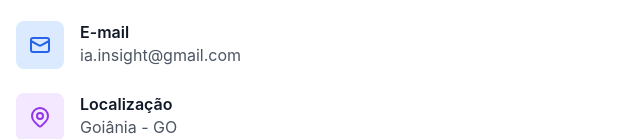
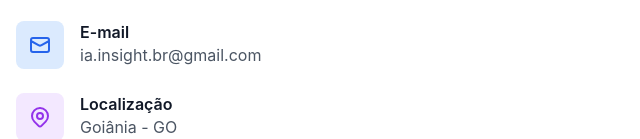
Before and after one commit to iainsight/iainsight, a website: page pages/contact.html in a window 1280 px wide. Shown: the part 667-806 px from the top of the page, 0-640 px from the left. Drawn offline with nearby package versions, Linux system fonts and the light colour scheme.

Commit message:
Change email

```diff
--- a/pages/contact.html
+++ b/pages/contact.html
@@ -148,7 +148,7 @@
                                 </div>
                                 <div>
                                     <h3 class="font-semibold">E-mail</h3>
-                                    <p class="text-gray-600 dark:text-gray-400">ia.insight@gmail.com</p>
+                                    <p class="text-gray-600 dark:text-gray-400">ia.insight.br@gmail.com</p>
                                 </div>
                             </div>
 
```
